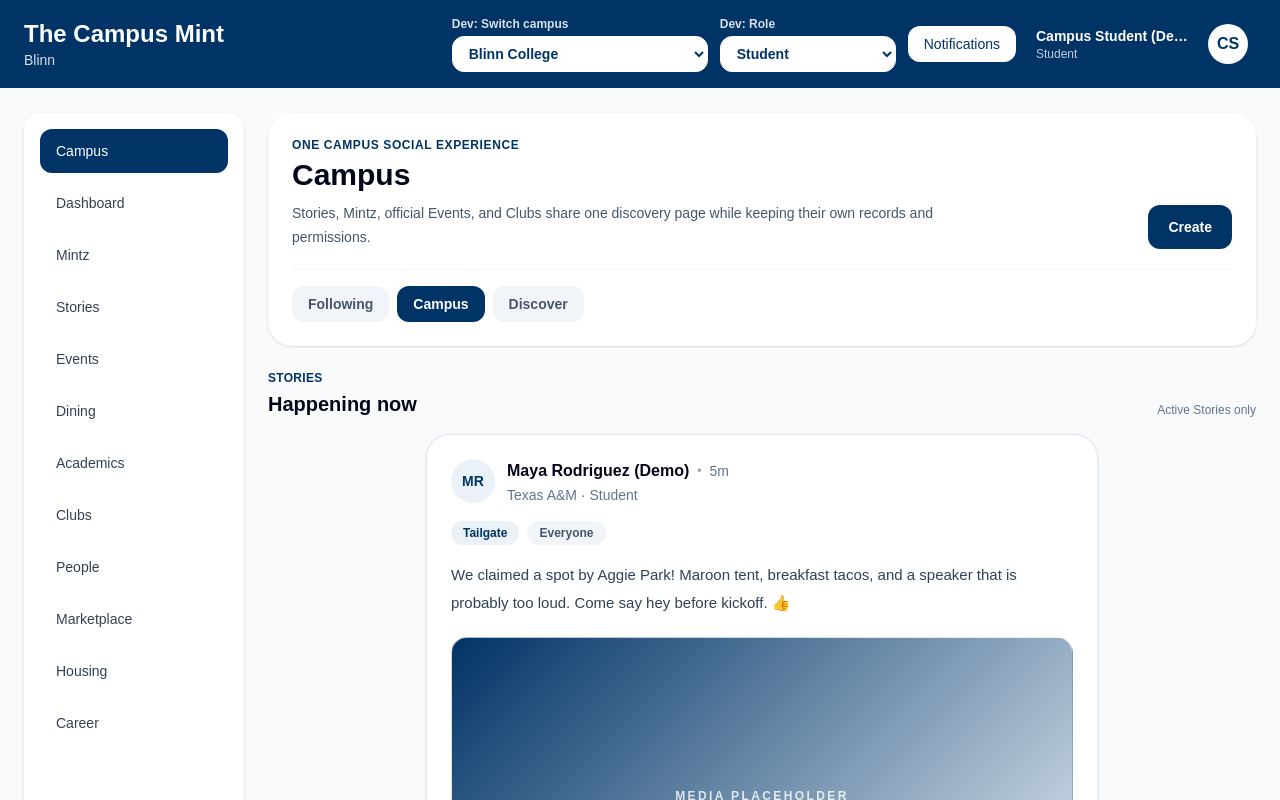
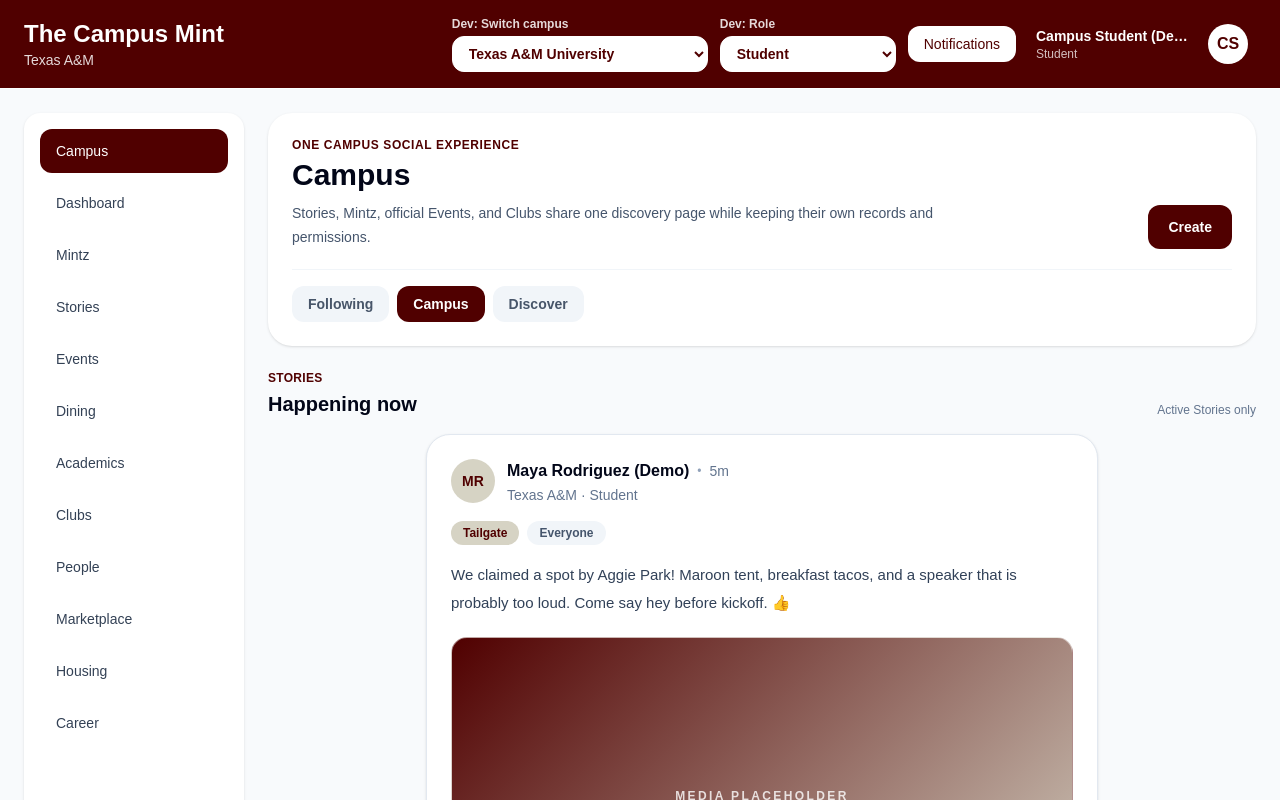
Before and after one commit to TheCampusMint/campusmint, a Next.js app: page / in a window 1280 px wide. Shown: the top 800 px of the page. Built offline with nearby package versions, Linux system fonts and the light colour scheme.

Commit message:
Set TAMU as default development university

```diff
--- a/app/page.tsx
+++ b/app/page.tsx
@@ -55,7 +55,7 @@ type NavItem = (typeof navItems)[number] | "Profile";
 const initialUser: TemporaryUser = {
   id: CURRENT_DEVELOPMENT_USER_ID,
   firstName: "Student",
-  universityId: "blinn",
+  universityId: "tamu",
   role: "student",
   major: "Computer Science",
   graduationYear: 2029,
```
